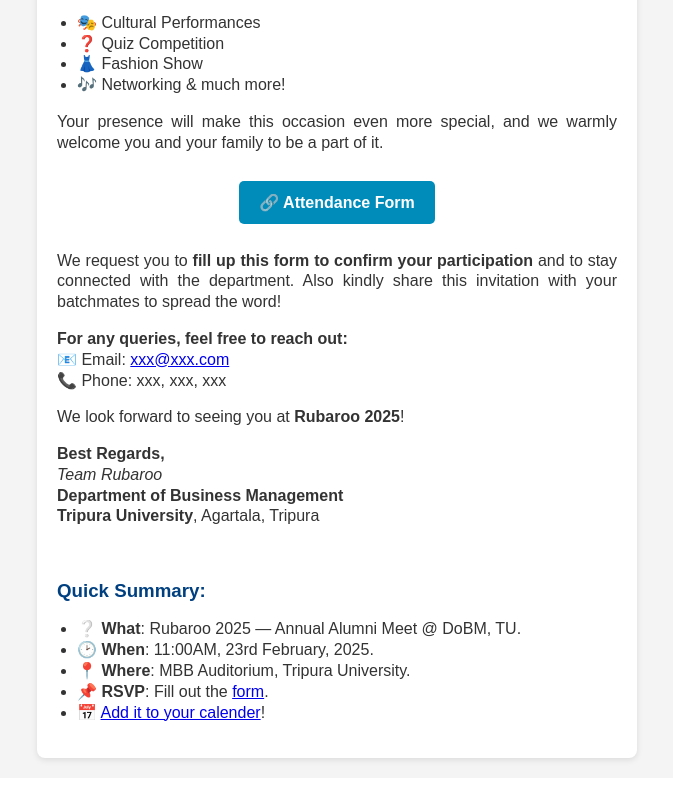
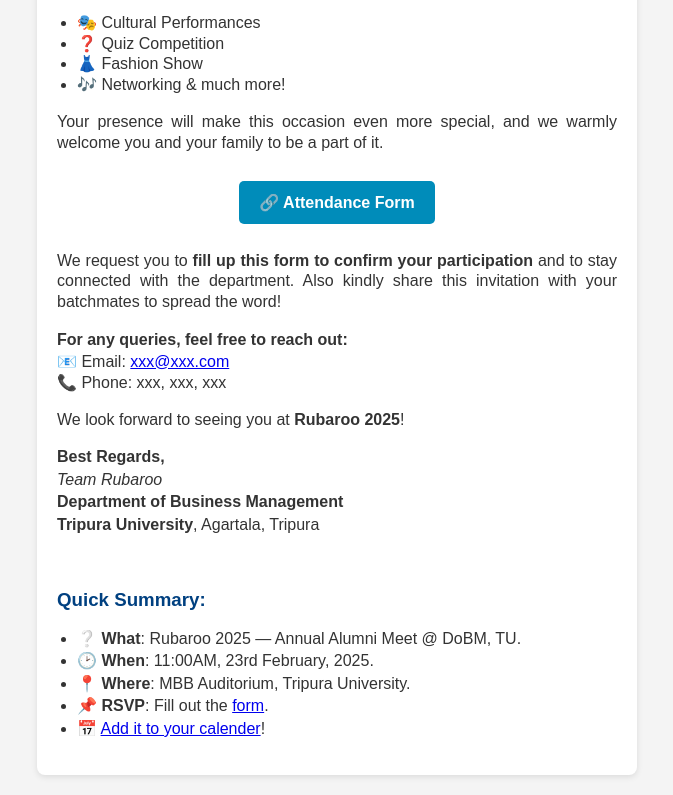
Before and after one commit to OnceYT/Rubaroo-Invitation-2025, a plain HTML site: page Rubaroo Invitation/index.html in a window 1280 px wide. Shown: the part 387-1182 px from the top of the page, without its empty margins (303-976 px from the left). Drawn offline with Linux system fonts and the light colour scheme.

Commit message:
Update index.html

```diff
--- a/Rubaroo Invitation/index.html
+++ b/Rubaroo Invitation/index.html
@@ -41,13 +41,13 @@
 
               <p style="font-size: 16px; text-align: justify; line-height: 1.3; margin-bottom: 15px;">We request you to <b>fill up this form to confirm your participation</b> and to stay connected with the department. Also kindly share this invitation with your batchmates to spread the word!</p>
 
-              <p style="font-size: 16px; text-align: left; line-height: 1.3; margin-bottom: 15px;"><b>For any queries, feel free to reach out:</b><br>
+              <p style="font-size: 16px; text-align: left; line-height: 1.35; margin-bottom: 15px;"><b>For any queries, feel free to reach out:</b><br>
               📧 Email: <a href="mailto:xxx@xxx.com">xxx@xxx.com</a><br>
               📞 Phone: xxx, xxx, xxx</p>
 
               <p style="font-size: 16px; text-align: left; line-height: 1.3; margin-bottom: 15px;">We look forward to seeing you at <b>Rubaroo 2025</b>!</p>
 
-              <p style="font-size: 16px; text-align: left; line-height: 1.3; margin-bottom: 15px;"><b>Best Regards,</b><br>
+              <p style="font-size: 16px; text-align: left; line-height: 1.4; margin-bottom: 15px;"><b>Best Regards,</b><br>
               <i>Team Rubaroo</i><br>
               <b>Department of Business Management</b><br>
               <b>Tripura University</b>, Agartala, Tripura</p>
@@ -55,7 +55,7 @@
               <br>
 
               <h3 style="color: #004080; text-align: left; line-height: 1.3; margin-bottom: 15px;">Quick Summary:</h3>
-              <ul style="font-size: 16px; text-align: left; padding-left: 20px; line-height: 1.3; margin-bottom: 15px;">
+              <ul style="font-size: 16px; text-align: left; padding-left: 20px; line-height: 1.4; margin-bottom: 15px;">
                 <li>❔ <b>What</b>: Rubaroo 2025 — Annual Alumni Meet @ DoBM, TU.</li>
                 <li>🕑 <b>When</b>: 11:00AM, 23rd February, 2025.</li>
                 <li>📍 <b>Where</b>: MBB Auditorium, Tripura University.</li>
```
